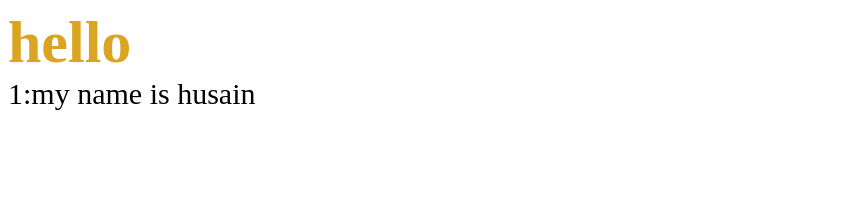
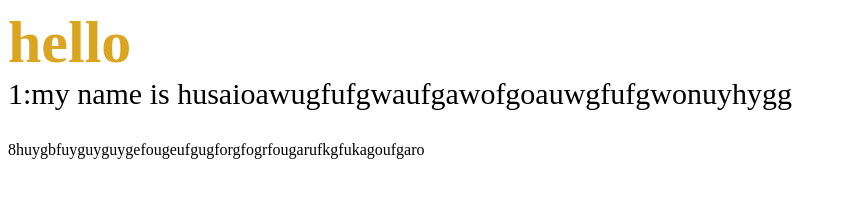
Before and after one commit to husainajam/mywebsite, a plain HTML site: page index.html in a window 1280 px wide. Shown: the whole page, without its empty margins (0-847 px from the left). Drawn offline with Linux system fonts and the light colour scheme.

Commit message:
Add files via upload

```diff
--- a/index.html
+++ b/index.html
@@ -19,8 +19,8 @@
 </head>
 <body>
         <h1 id="body">hello</h1>
-        <p id="about">1:my name is husain </p>
-
+        <p id="about">1:my name is husaioawugfufgwaufgawofgoauwgfufgwonuyhygg </p>
+8huygbfuyguyguygefougeufgugforgfogrfougarufkgfukagoufgaro
 
 </body>
 </html>
```
